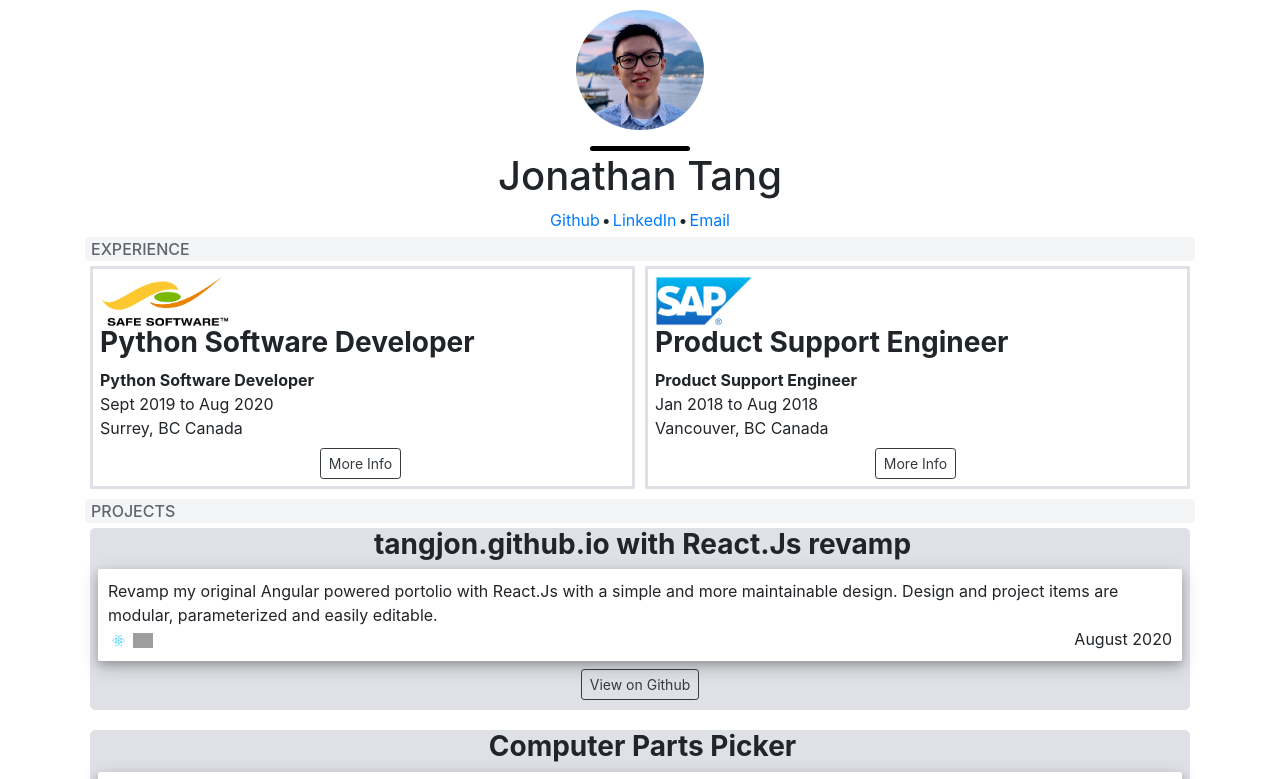
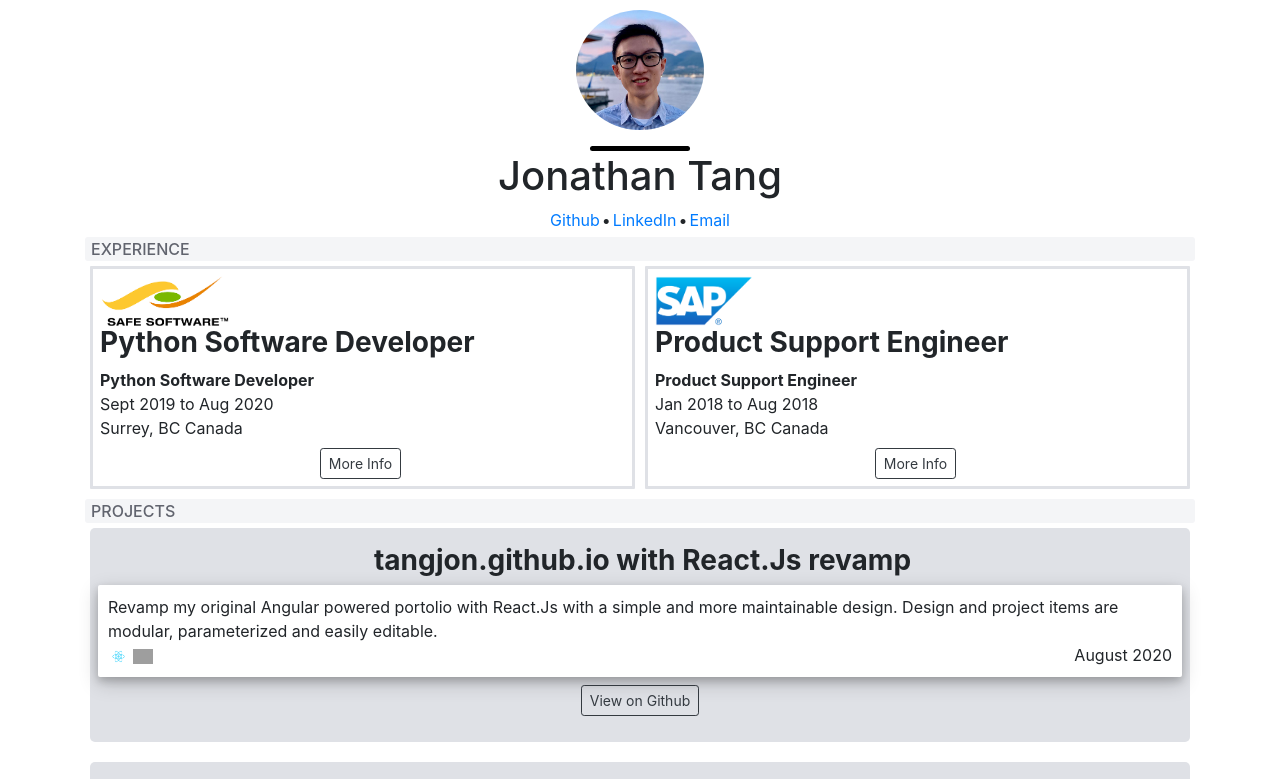
Before and after one commit to tangjon/react-portfolio, a React (Create React App) app: page / in a window 1280 px wide. Shown: the top 779 px of the page. Built offline with nearby package versions, Linux system fonts and the light colour scheme; grey boxes are pictures that could not be loaded.

Commit message:
adjust styling, make things more bold

```diff
--- a/src/project/projectItem.css
+++ b/src/project/projectItem.css
@@ -2,6 +2,7 @@
     background-color: #dfe1e6;
     border-radius: 5px;
     margin: 5px 5px 20px;
+    padding: 16px 0;
 }
 
 .language-icon {
```
